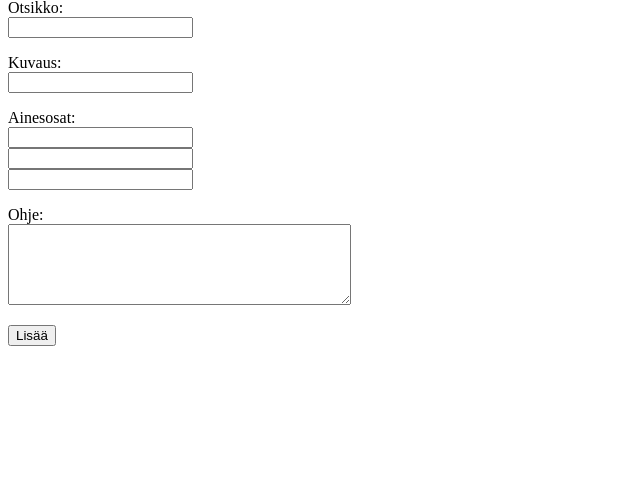
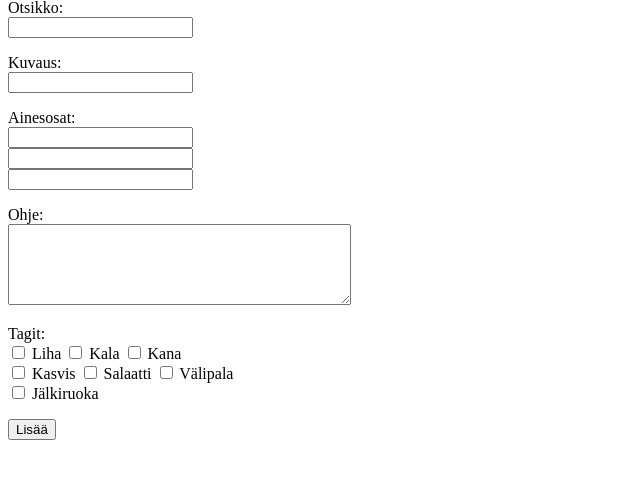
Before and after one commit to ajperttula/tsoha-reseptikirja, a Flask app: page /new-recipe in a window 1280 px wide. Shown: the part 68-547 px from the top of the page, without its empty margins (0-640 px from the left). Run offline with Flask 2, Linux system fonts and the light colour scheme.

Commit message:
Add ability to tag recipes

```diff
--- a/app.py
+++ b/app.py
@@ -21,8 +21,9 @@ def new_recipe():
 def add():
     title = request.form["title"]
     description = request.form["description"]
+    instruction = request.form["instruction"]
     ingredients = request.form.getlist("ingredient")
-    instruction = request.form["instruction"]
+    tags = request.form.getlist("tag")
     sql = """INSERT INTO recipes (title, description, instruction)
              VALUES (:title, :description, :instruction) RETURNING id"""
     recipe_id = db.session.execute(sql, {"title":title, "description":description, "instruction":instruction}).fetchone()[0]
@@ -30,6 +31,12 @@ def add():
         if i != "":
             sql = "INSERT INTO ingredients (recipe_id, ingredient) VALUES (:recipe_id, :i)"
             db.session.execute(sql, {"recipe_id":recipe_id, "i":i})
+    for t in tags:
+        if t != "":
+            sql = "SELECT id FROM tags WHERE tag=:t"
+            tag_id = db.session.execute(sql, {"t":t}).fetchone()[0]
+            sql = "INSERT INTO recipetags (recipe_id, tag_id) VALUES (:recipe_id, :tag_id)"
+            db.session.execute(sql, {"recipe_id":recipe_id, "tag_id":tag_id})
     db.session.commit()
     return redirect(f"/recipe/{recipe_id}")
 
--- a/templates/new-recipe.html
+++ b/templates/new-recipe.html
@@ -26,6 +26,16 @@
         Ohje: <br>
         <textarea name="instruction" rows="5" cols="40"></textarea>
       </p>
+      <p>
+        Tagit: <br>
+        <input type="checkbox" name="tag" value="Liha"> Liha
+        <input type="checkbox" name="tag" value="Kala"> Kala
+        <input type="checkbox" name="tag" value="Kana"> Kana <br>
+        <input type="checkbox" name="tag" value="Kasvis"> Kasvis
+        <input type="checkbox" name="tag" value="Salaatti"> Salaatti
+        <input type="checkbox" name="tag" value="Välipala"> Välipala <br>
+        <input type="checkbox" name="tag" value="Jälkiruoka"> Jälkiruoka
+      </p>
       <input type="submit" value="Lisää">
     </form>
   </p>
```
